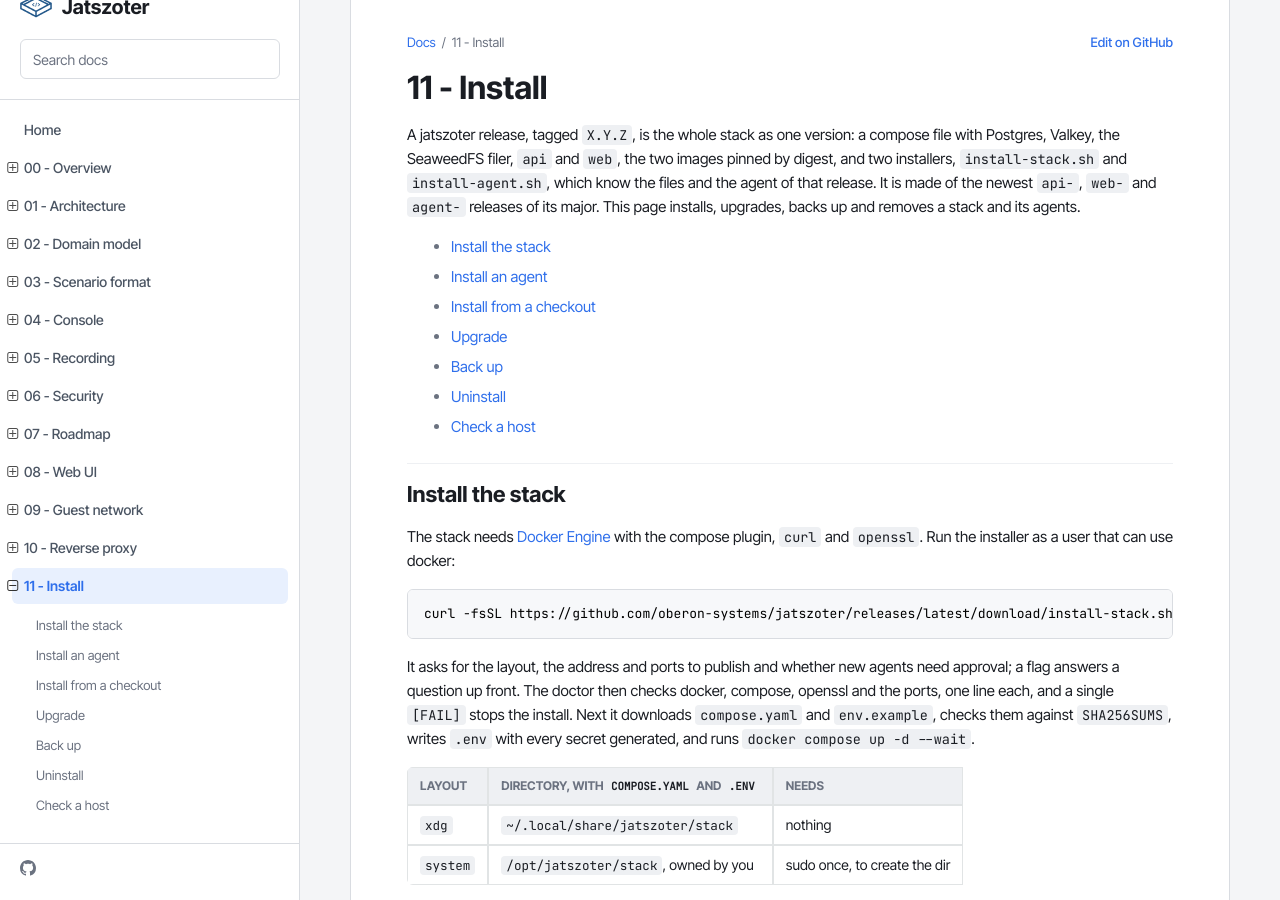
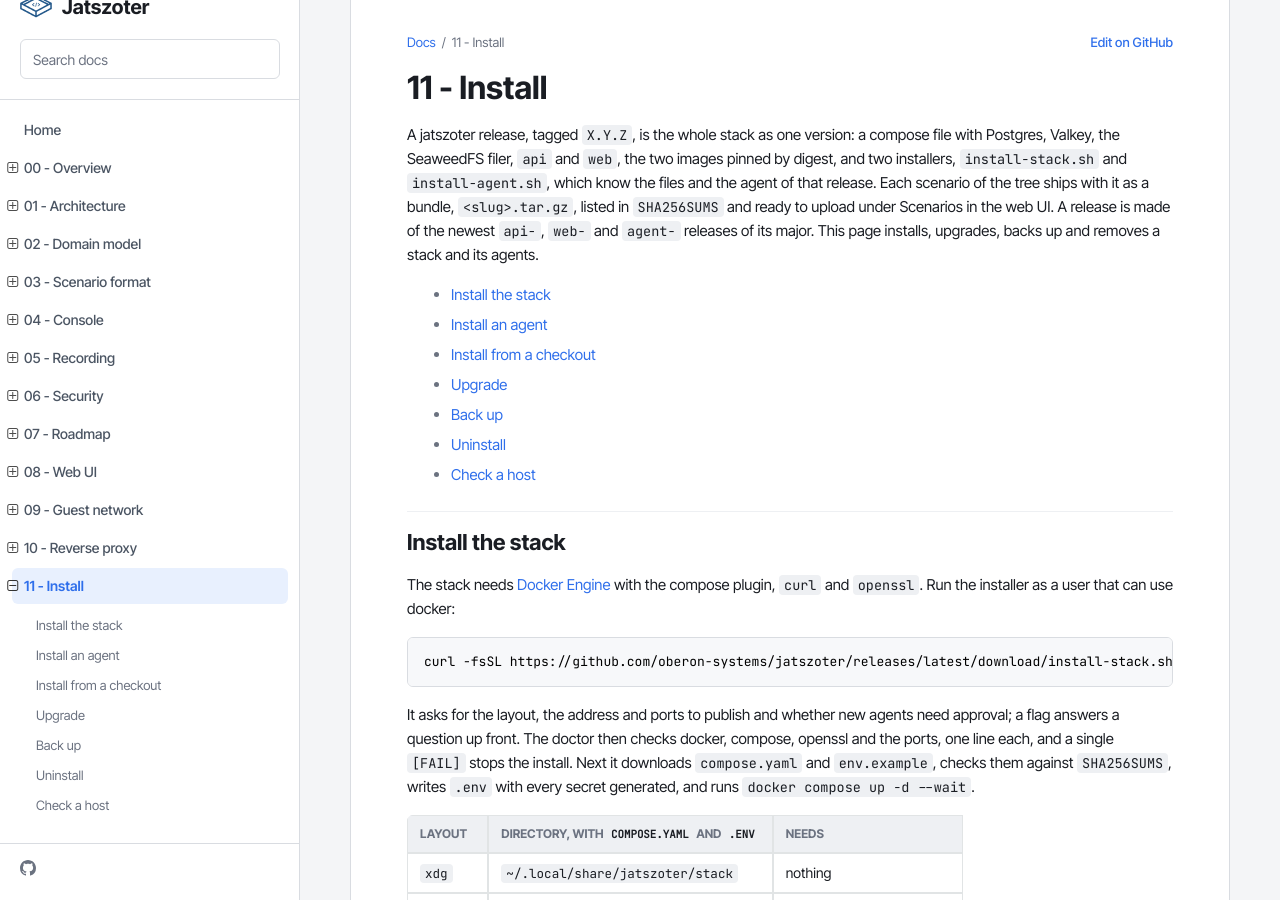
Before and after one commit to oberon-systems/jatszoter, an MkDocs documentation site: the page built from docs/project/11-install.md, in a window 1280 px wide and 900 px high. Built offline with MkDocs 1.6.1, drawn with Linux system fonts in a browser that asks for light colours.

Commit message:
[docs][install]: name the scenario bundles among the release assets

```diff
--- a/docs/project/11-install.md
+++ b/docs/project/11-install.md
@@ -3,7 +3,9 @@
 A jatszoter release, tagged `X.Y.Z`, is the whole stack as one version: a
 compose file with Postgres, Valkey, the SeaweedFS filer, `api` and `web`, the
 two images pinned by digest, and two installers, `install-stack.sh` and
-`install-agent.sh`, which know the files and the agent of that release. It is
+`install-agent.sh`, which know the files and the agent of that release. Each
+scenario of the tree ships with it as a bundle, `<slug>.tar.gz`, listed in
+`SHA256SUMS` and ready to upload under Scenarios in the web UI. A release is
 made of the newest `api-`, `web-` and `agent-` releases of its major. This
 page installs, upgrades, backs up and removes a stack and its agents.
 
```
